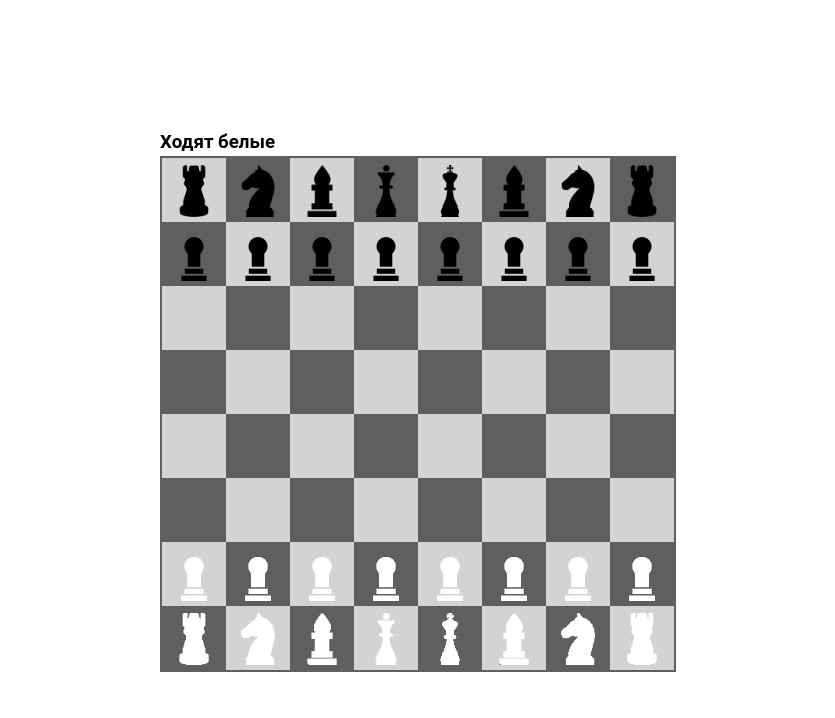
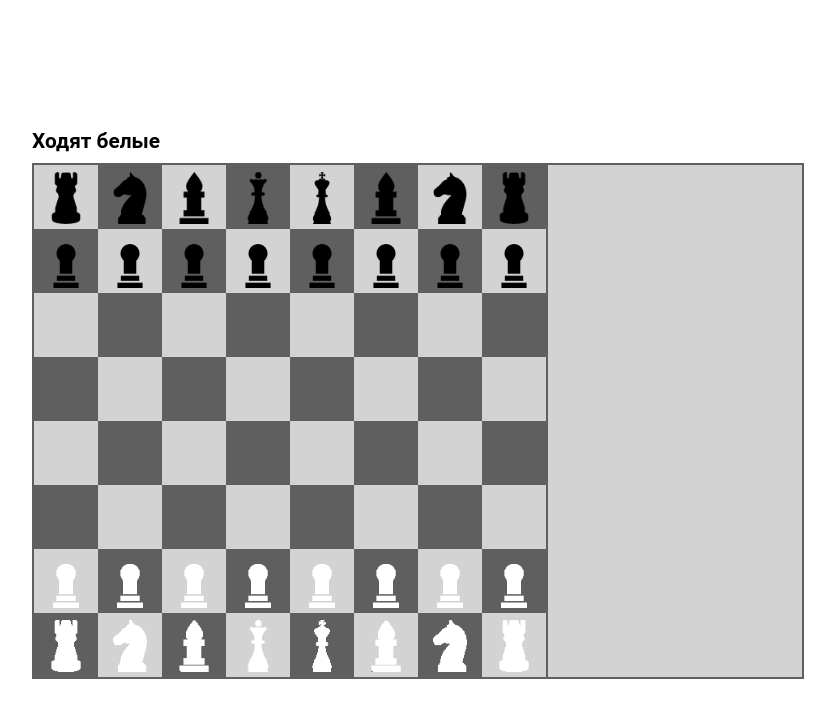
Before and after one commit to tytytyw/chess, a React (Create React App) app: page / in a window 1280 px wide. Shown: the top 718 px of the page, without its empty margins (222-1057 px from the left). Built offline with nearby package versions, Linux system fonts and the light colour scheme.

Commit message:
add LostFiguresComponent

```diff
--- a/src/App.css
+++ b/src/App.css
@@ -52,8 +52,47 @@ button {
   align-items: center;
 }
 
+.App__wrapper {
+  display: flex;
+  align-items: center;
+}
+
+.statistic {
+  width: 20vw;
+  padding-top: calc(1.3rem * 2);
+  align-self: stretch;
+}
+
+.lostFigures {
+  display: flex;
+  flex-direction: column;
+  justify-content: space-between;
+  height: 100%;
+  border: 2px solid rgb(95, 95, 95);
+  border-left: 0;
+  background: #d3d3d3;
+}
+
+.lostFigures .LostFiguresComponent {
+  padding: 1rem;
+  display: flex;
+  flex-wrap: wrap;
+  align-items: flex-end;
+}
+
+.lostFigures .LostFiguresComponent .lost-figure {
+  width: 20%;
+  display: inline-block;
+}
+
+.lostFigures .LostFiguresComponent .lost-figure__logo {
+  width: 100%;
+  object-fit: contain;
+}
+
 .BoardComponent__title {
-  line-height: 1.5;
+  font-size: 1.3rem;
+  line-height: 2;
 }
 
 .BoardComponent__board {
--- a/src/App.tsx
+++ b/src/App.tsx
@@ -1,6 +1,7 @@
 import { useState, useEffect } from "react";
 import './App.css';
 import BoardComponent from './components/BoardComponent'
+import LostFiguresComponent from "./components/LostFiguresComponent";
 import { Board } from './models/Board';
 import { ColorNames, Colors } from "./models/Colors";
 import { Player } from "./models/Player";
@@ -31,12 +32,20 @@ function App() {
 
   return (
     <div className="App">
+      <div className="App__wrapper">
         <BoardComponent
           board={board}
           setBoard={setBoard}
           currentPlayer={currentPlayer}
           swapPlayer={swapPlayer}
         />
+        <div className="statistic">
+          {<div className="lostFigures">
+            <LostFiguresComponent figures={board.lostWhiteFigures} title='белые' />
+            <LostFiguresComponent figures={board.lostBlackFigures} title='черные' />
+          </div>}
+        </div>
+      </div>
     </div>
   );
 }
--- /dev/null
+++ b/src/components/LostFiguresComponent.tsx
@@ -0,0 +1,22 @@
+import { FC } from 'react'
+import { Figure } from '../models/figures/Figure'
+
+interface LostFiguresProps {
+    figures: Figure[];
+    title: string
+}
+
+const LostFiguresComponent: FC<LostFiguresProps> = ({ figures, title }) => {
+    return (
+        <div className='LostFiguresComponent'>
+
+            {figures.map((figure) => (
+                <div className='lost-figure' key={figure.id}>
+                    {figure.logo && <img className='lost-figure__logo' src={figure.logo} alt='' />}
+                </div>
+            ))}
+        </div>
+    )
+}
+
+export default LostFiguresComponent
--- a/src/models/Board.ts
+++ b/src/models/Board.ts
@@ -6,10 +6,13 @@ import { Queen } from './figures/Queen';
 import { Colors } from './Colors';
 import { Cell } from './Cell';
 import { Pawn } from './figures/Pawn';
+import { Figure } from './figures/Figure';
 
 
 export class Board {
     cells: Cell[][] = []
+    lostBlackFigures: Array<Figure> = []
+    lostWhiteFigures: Array<Figure> = []
 
     public initCells() {
         for (let y = 0; y < 8; y++) {
@@ -81,7 +84,16 @@ export class Board {
     public getCopyBoard(): Board {
         const newBoard = new Board()
         newBoard.cells = this.cells
+        newBoard.lostWhiteFigures = this.lostWhiteFigures
+        newBoard.lostBlackFigures = this.lostBlackFigures
         return newBoard
+    }
+
+
+    addLostFigure(figure: Figure) {
+        figure.color === Colors.BLACK
+            ? this.lostBlackFigures.push(figure)
+            : this.lostWhiteFigures.push(figure)
     }
 
     public highLightCells(selectedCell: Cell | null) {
--- a/src/models/Cell.ts
+++ b/src/models/Cell.ts
@@ -80,9 +80,14 @@ export class Cell {
         this.figure.cell = this
     }
 
+    addLostFigure(figure: Figure) {
+        this.board.addLostFigure(figure)
+    }
+
     moveFigre(target: Cell): void {
         if (this?.figure?.canMove(target)) {
             this.figure.moveFigure(target)
+            if (target.figure) this.addLostFigure(target.figure)
             target.figure = this.figure
             target.setFigure(this.figure)
             this.figure = null
```
Lines whose indentation alone changed are shown as unchanged.
